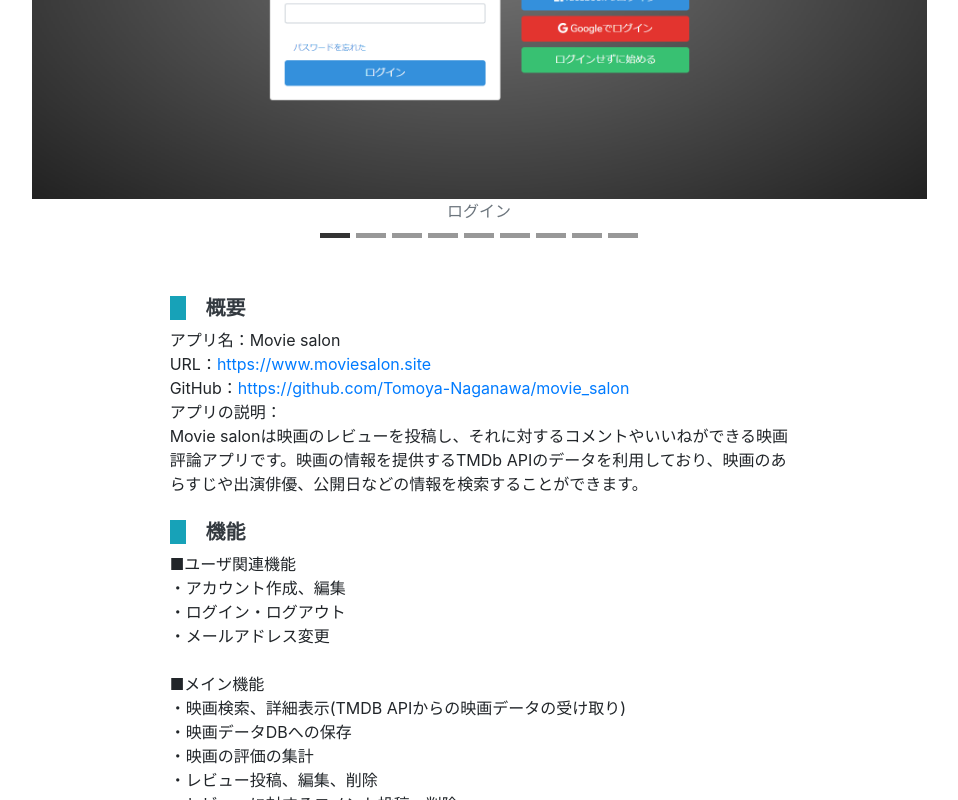
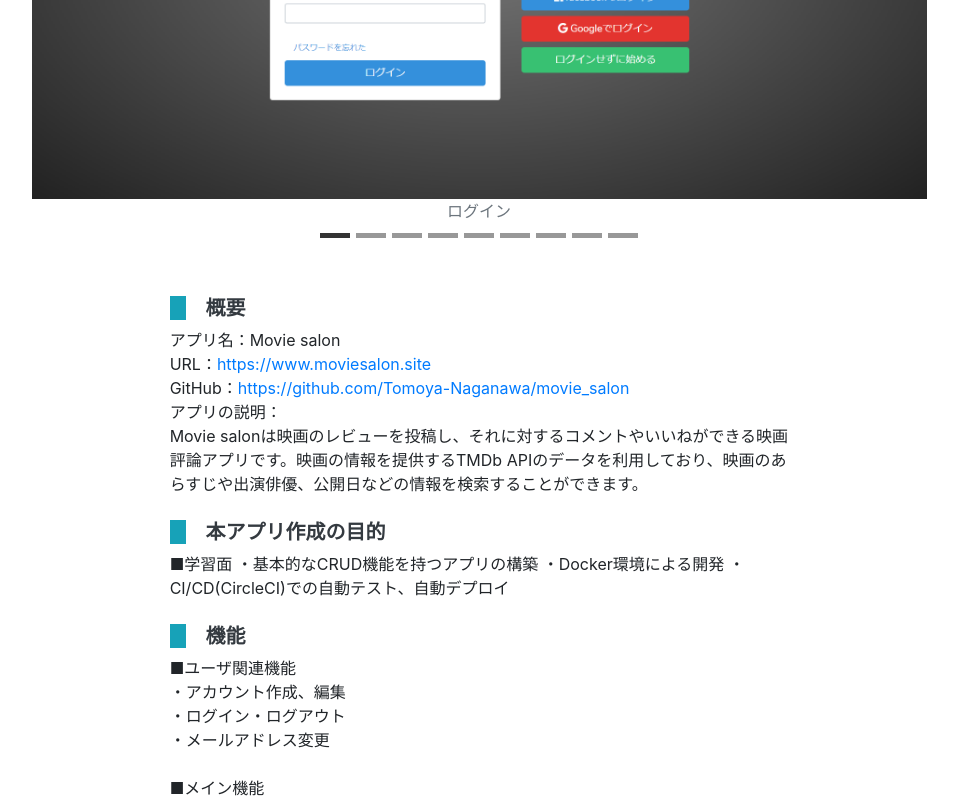
Before and after one commit to Tomoya-Naganawa/portfolio, a plain HTML site: page index.html in a window 1280 px wide. Shown: the part 368-1168 px from the top of the page, without its empty margins (161-1119 px from the left). Drawn offline with nearby package versions, Linux system fonts and the light colour scheme.

Commit message:
Fix README

```diff
--- a/index.html
+++ b/index.html
@@ -85,7 +85,19 @@
                                         URL：<a href="https://www.moviesalon.site">https://www.moviesalon.site</a><br>
                                         GitHub：<a href="https://github.com/Tomoya-Naganawa/movie_salon">https://github.com/Tomoya-Naganawa/movie_salon</a><br>
                                         アプリの説明：<br>
-                                        Movie salonは映画のレビューを投稿し、それに対するコメントやいいねができる映画評論アプリです。映画の情報を提供するTMDb APIのデータを利用しており、映画のあらすじや出演俳優、公開日などの情報を検索することができます。
+                                        Movie salonは映画のレビューを投稿し、それに対するコメントやいいねができる映画評論アプリです。映画の情報を提供するTMDb APIのデータを利用しており、映画のあらすじや出演俳優、公開日などの情報を検索することができます。<br>
+                                    </div>
+                                    <div class="d-flex mb-2">
+                                        <div class="px-2 bg-info"></div>
+                                        <h5 class="font-weight-bold text-dark mb-0">　本アプリ作成の目的</h5>
+                                    </div>
+                                    <div class="mb-4">
+                                        ■学習面
+                                        ・基本的なCRUD機能を持つアプリの構築
+                                        ・Docker環境による開発
+                                        ・CI/CD(CircleCI)での自動テスト、自動デプロイ
+
+
                                     </div>
                                     <div class="d-flex mb-2">
                                         <div class="px-2 bg-info"></div>
```
Also changed, not shown: 1 other file.
